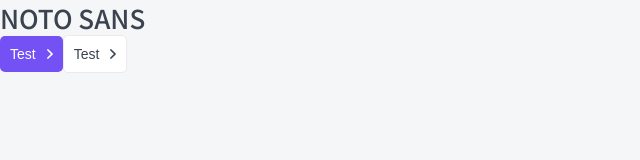
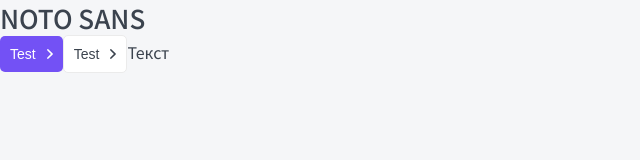
Before and after one commit to nborisov9/top-app, a Next.js app: page / in a window 1280 px wide. Shown: the top 160 px of the page, without its empty margins (0-640 px from the left). Built offline with nearby package versions, Linux system fonts and the light colour scheme.

Commit message:
added paragraph compponent

```diff
--- /dev/null
+++ b/components/Paragraph/Paragraph.module.scss
@@ -0,0 +1,18 @@
+.paragraph {
+	display: inline-block;
+}
+
+.large {
+	font-size: 18px;
+	line-height: 29px;
+}
+
+.medium {
+	font-size: 16px;
+	line-height: 24px;
+}
+
+.small {
+	font-size: 14px;
+	line-height: 24px;
+}
--- /dev/null
+++ b/components/Paragraph/Paragraph.tsx
@@ -0,0 +1,20 @@
+import React from 'react';
+
+import classnames from 'classnames';
+
+import { ParagraphProps } from './Paragraph.props';
+
+import styles from './Paragraph.module.scss';
+
+export const Paragraph: React.FC<ParagraphProps> = ({ size = 'medium', children, className, ...props }) => (
+  <p
+    className={classnames(styles.paragraph, className, {
+      [styles.large]: size === 'large',
+      [styles.medium]: size === 'medium',
+      [styles.small]: size === 'small',
+    })}
+    {...props}
+  >
+    {children}
+  </p>
+);
--- a/components/index.ts
+++ b/components/index.ts
@@ -1,2 +1,3 @@
 export * from './Htag/Htag';
 export * from './Button/Button';
+export * from './Paragraph/Paragraph';
--- a/pages/index.tsx
+++ b/pages/index.tsx
@@ -1,5 +1,6 @@
 import { Htag } from '../components';
 import { Button } from '../components';
+import { Paragraph } from '../components';
 
 export default function Home() {
   return (
@@ -11,6 +12,7 @@
       <Button arrow="right" apperance="ghost">
         Test
       </Button>
+      <Paragraph>Текст</Paragraph>
     </div>
   );
 }
--- a/styles/globals.scss
+++ b/styles/globals.scss
@@ -7,19 +7,42 @@
   background: #F5F6F8;
 }
 
+* {
+  box-sizing: border-box;
+	padding: 0px;
+	margin: 0px;
+	border: 0px;
+}
+
+*:before,
+*:after {
+	-moz-box-sizing: border-box;
+	-webkit-box-sizing: border-box;
+	box-sizing: border-box;
+}
+
+:focus,
+:active {
+	outline: none;
+}
+a:focus,
+a:active {
+	outline: none;
+}
+
 a {
   color: inherit;
   text-decoration: none;
-}
-
-* {
-  box-sizing: border-box;
 }
 
 button {
 	box-sizing: border-box;
 }
 
+p {
+	font-size: 16px;
+	margin: 0;
+}
 
 :root {
 	--black: #3B434E;
```
Also changed, not shown: components/Paragraph/Paragraph.props.ts (added, +7 -0 lines).
